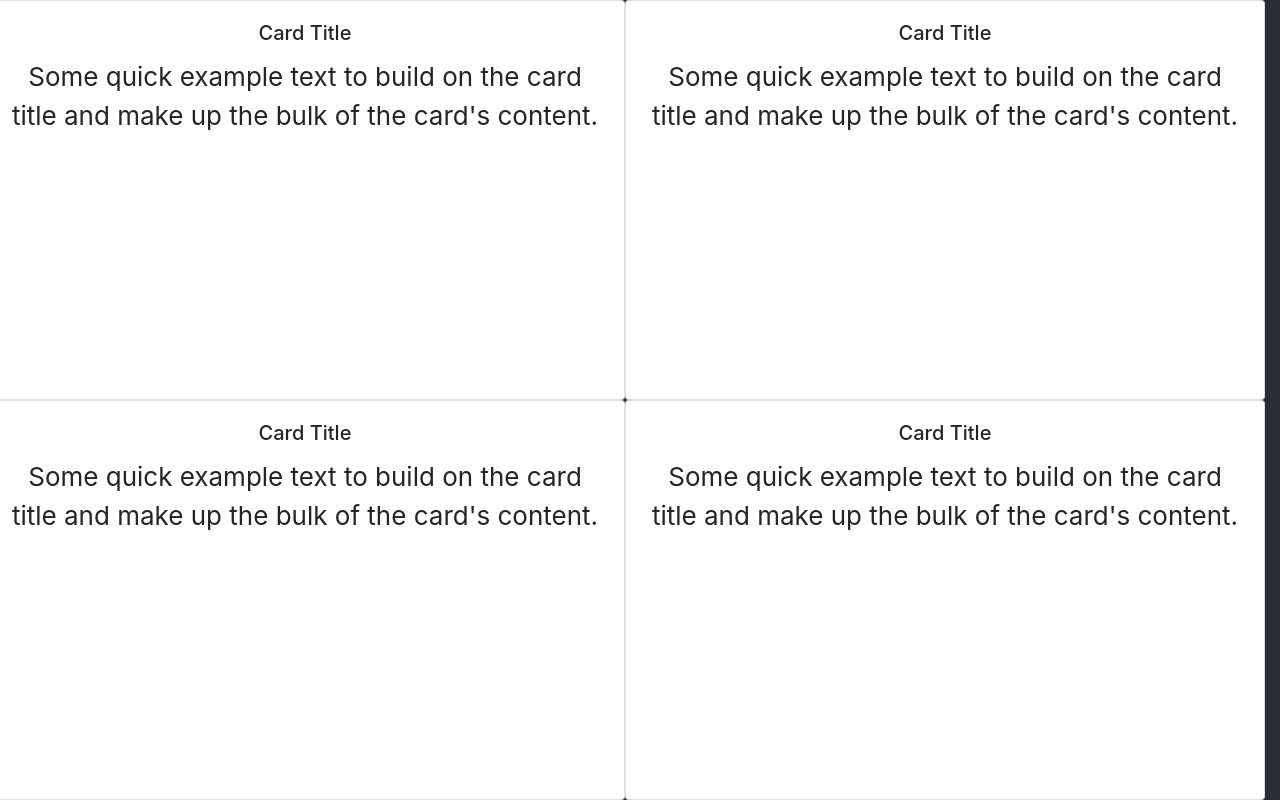
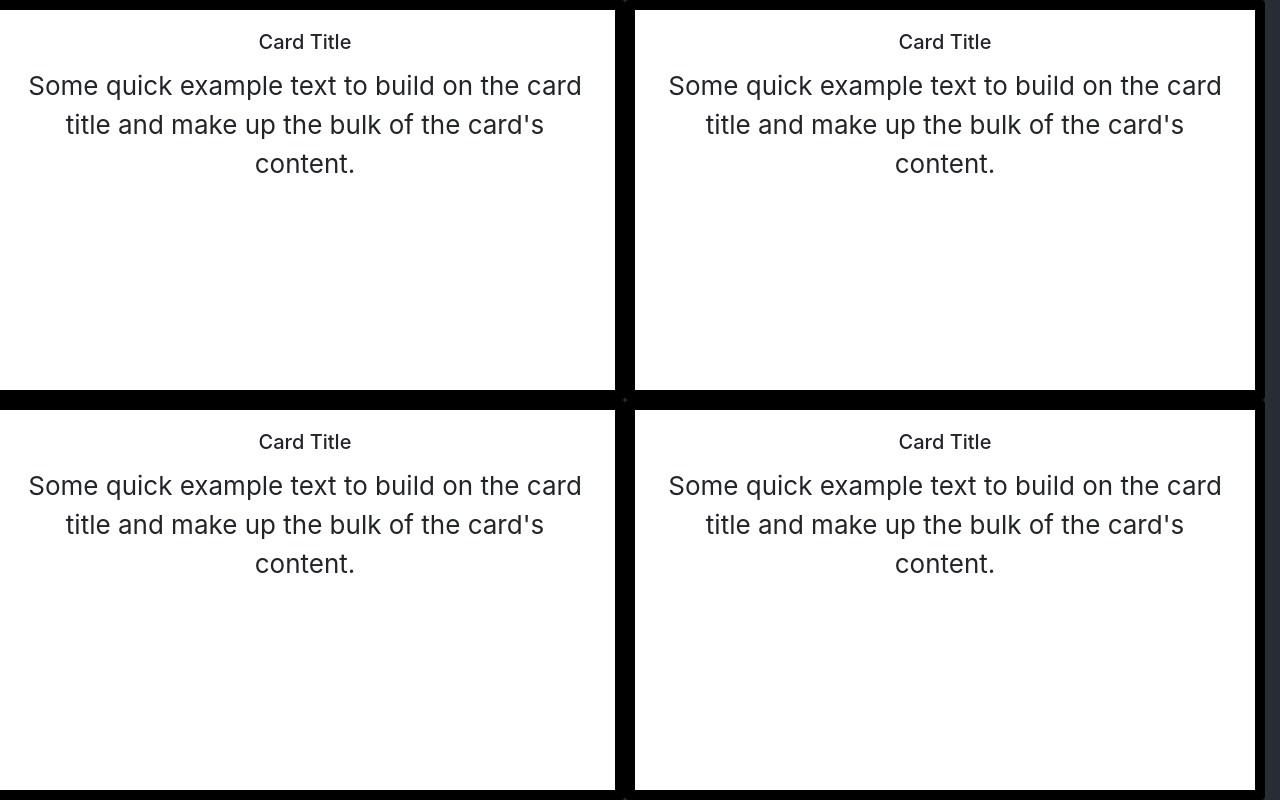
Before and after one commit to HarisSpahija/pit-app, a React (Create React App) app: page / in a window 1280 px wide. Built offline with nearby package versions, Linux system fonts and the light colour scheme.

Commit message:
added big ass border

```diff
--- a/src/components/ParkingCard.js
+++ b/src/components/ParkingCard.js
@@ -1,9 +1,9 @@
 import React from "react";
-import Card from 'react-bootstrap/Card';
+import Card from "react-bootstrap/Card";
 
 export default function ParkingCard() {
     return (
-        <Card style={{ width: "50vw", height: "50vh" }}>
+        <Card style={{ width: "50vw", height: "50vh", border: "10px solid black", boxSizing: "border-box" }}>
             <Card.Body>
                 <Card.Title>Card Title</Card.Title>
                 <Card.Text>
```
